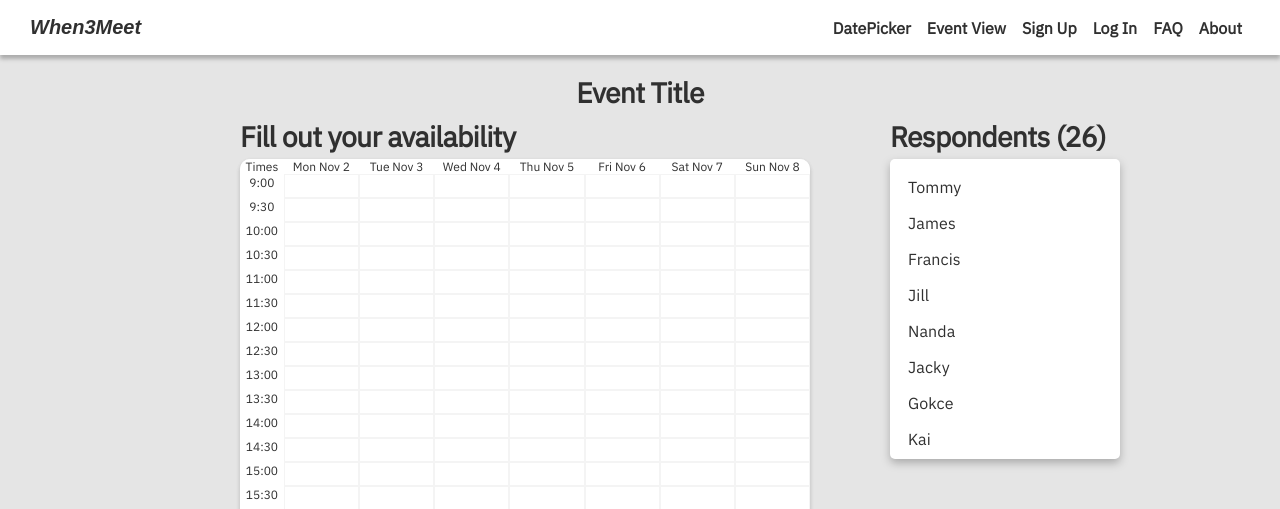
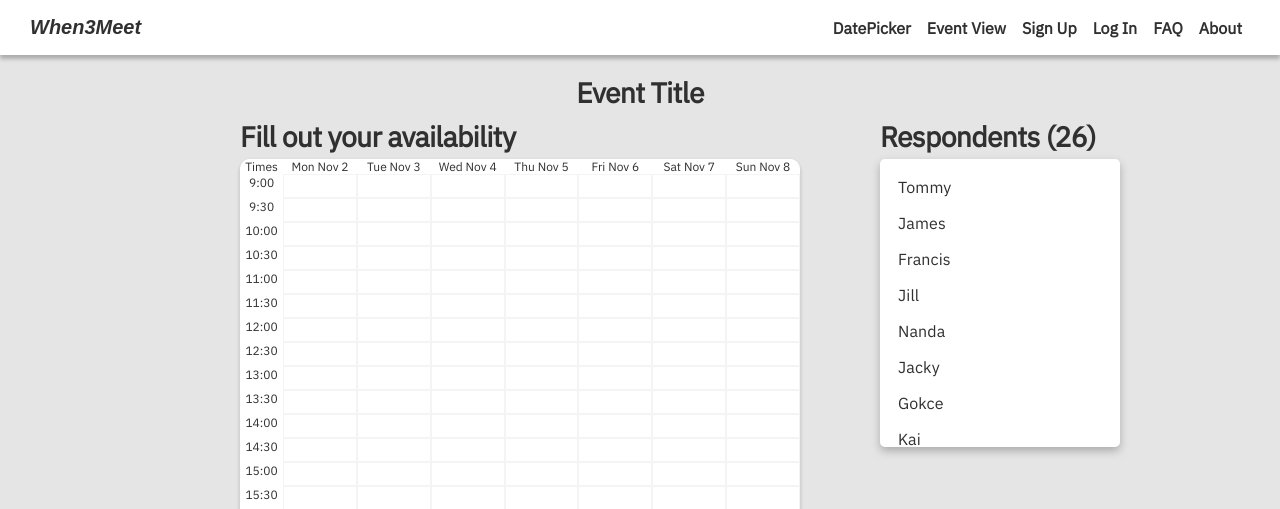
Before and after one commit to ubclaunchpad/HappyHour, a Vue app in the folder frontend/: page / in a window 1280 px wide. Shown: the top 509 px of the page. Built offline with nearby package versions, Linux system fonts and the light colour scheme.

Commit message:
adjusted styling & added todos

```diff
--- a/frontend/src/components/EventRespondents.vue
+++ b/frontend/src/components/EventRespondents.vue
@@ -3,23 +3,19 @@
     <div class="sub-heading">
       <h3>Respondents ({{ respondents.length }})</h3>
     </div>
-    <div class="respondents">
-      <ul>
-        <li
-          class="respondent"
-          v-for="respondent in respondents"
-          :key="respondent"
-        >
-          {{ respondent }}
-        </li>
-      </ul>
-    </div>
+
+    <ul class="respondents">
+      <li class="resp-item" v-for="(resp, index) in respondents" :key="index">
+        {{ resp }}
+      </li>
+    </ul>
   </div>
 </template>
 
 <script lang="ts">
 import { defineComponent } from "vue";
 
+// FIXME: Pass in prop via EventRespondents respondents="[...]"
 export default defineComponent({
   props: {
     respondents: {
@@ -54,32 +50,28 @@ export default defineComponent({
         "?"
       ]
     }
-  },
-
-  components: {}
+  }
 });
 </script>
 
 <style scoped>
+/* TODO: Reconsider relative units */
 .respondents {
   border-radius: 5px;
-  background: rgb(255, 255, 255);
-  width: 230px;
-  height: 300px;
-  filter: drop-shadow(0px 4px 4px rgba(0, 0, 0, 0.25));
+  background: RGB(255, 255, 255);
+  width: 25ch;
+  height: 30ch;
+  filter: drop-shadow(0px 4px 4px RGBA(0, 0, 0, 0.25));
   padding: 1rem 1.125rem;
-
   overflow: hidden;
-  overflow-y: scroll;
+  overflow-y: auto;
   text-align: left;
-
   font-weight: 500;
   line-height: 24px;
   letter-spacing: 0.12px;
 }
 
-.respondent {
-  list-style-type: none;
+.resp-item {
   margin-bottom: 12px;
 }
 </style>
```
